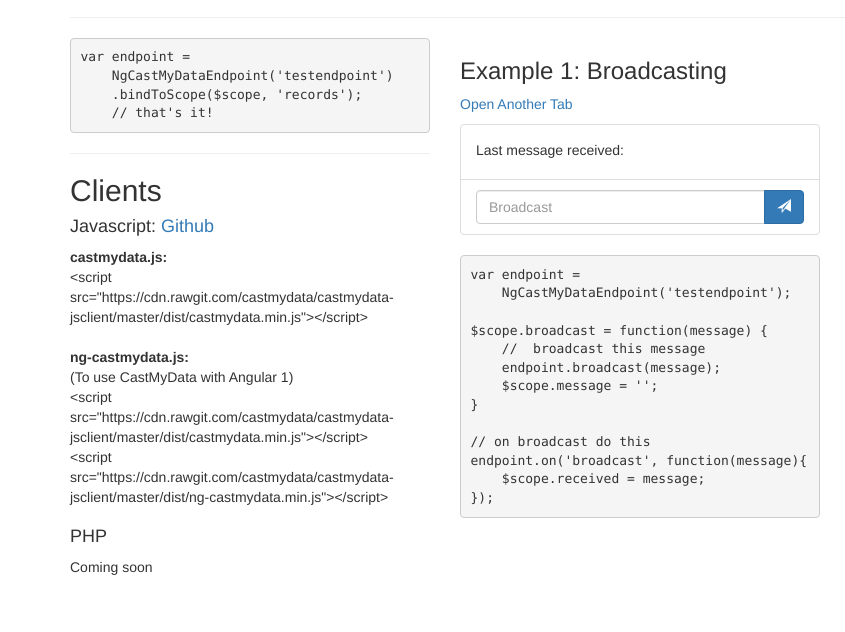
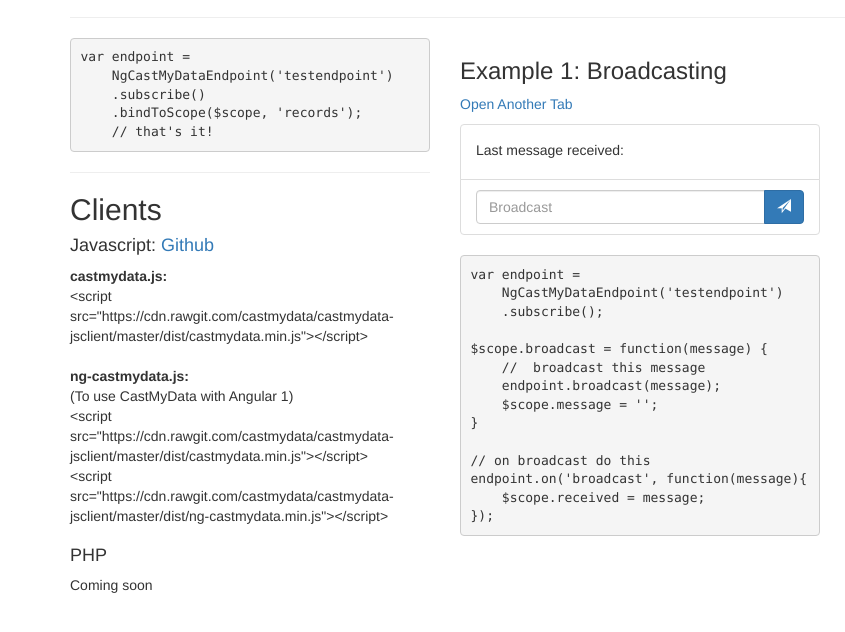
Before and after one commit to castmydata/castmydata-jsclient, a website: page examples/angular1/index.html in a window 1280 px wide. Shown: the part 102-734 px from the top of the page, 0-845 px from the left. Drawn offline with nearby package versions, Linux system fonts and the light colour scheme; some packages are replaced by stand-ins of ours; a script that the page names is missing.

Commit message:
Updated angular example

```diff
--- a/examples/angular1/index.html
+++ b/examples/angular1/index.html
@@ -6,8 +6,8 @@
     <script type="text/javascript" src="https://cdnjs.cloudflare.com/ajax/libs/socket.io/1.4.6/socket.io.min.js"></script>
     <script type="text/javascript" src="https://cdnjs.cloudflare.com/ajax/libs/angular.js/1.5.6/angular.min.js"></script>
     <script type="text/javascript" src="https://cdnjs.cloudflare.com/ajax/libs/angular.js/1.5.6/angular-animate.min.js"></script>
-    <script src="https://cdn.rawgit.com/castmydata/castmydata-jsclient/master/dist/castmydata.min.js"></script>
-    <script src="https://cdn.rawgit.com/castmydata/castmydata-jsclient/master/dist/ng-castmydata.min.js"></script>
+    <script src="https://cdn.rawgit.com/castmydata/castmydata-jsclient/36cb55dbb44477cbbc8f130cf139c45a370355ba/dist/castmydata.min.js"></script>
+    <script src="https://cdn.rawgit.com/castmydata/castmydata-jsclient/36cb55dbb44477cbbc8f130cf139c45a370355ba/dist/ng-castmydata.min.js"></script>
     <link rel="stylesheet" href="https://cdnjs.cloudflare.com/ajax/libs/twitter-bootstrap/3.3.6/css/bootstrap.css">
     <style>
         .list-group-item {
@@ -57,7 +57,9 @@
             .controller('TodosController', function($scope, NgCastMyDataEndpoint){
 
                 // create new connection
-                var endpoint = NgCastMyDataEndpoint('testendpoint').bindToScope($scope, 'records');
+                var endpoint = NgCastMyDataEndpoint('testendpoint')
+                    .subscribe()
+                    .bindToScope($scope, 'records');
 
                 $scope.broadcast = function(message) {
                     //  broadcast this message
@@ -98,6 +100,7 @@
 <pre>
 var endpoint =
     NgCastMyDataEndpoint('testendpoint')
+    .subscribe()
     .bindToScope($scope, 'records');
     // that's it!
 </pre>
@@ -139,7 +142,8 @@ var endpoint =
                 <br>
 <pre>
 var endpoint =
-    NgCastMyDataEndpoint('testendpoint');
+    NgCastMyDataEndpoint('testendpoint')
+    .subscribe();
 
 $scope.broadcast = function(message) {
     //  broadcast this message
```
